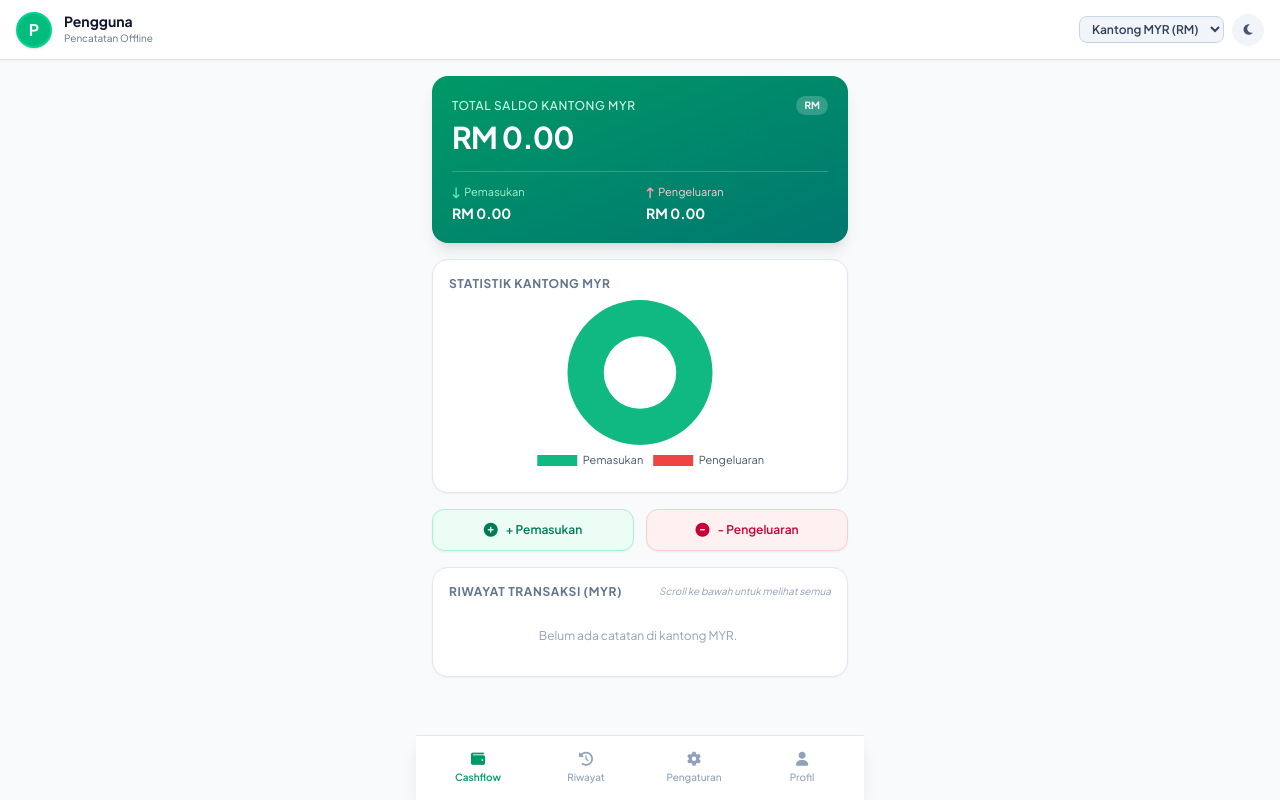
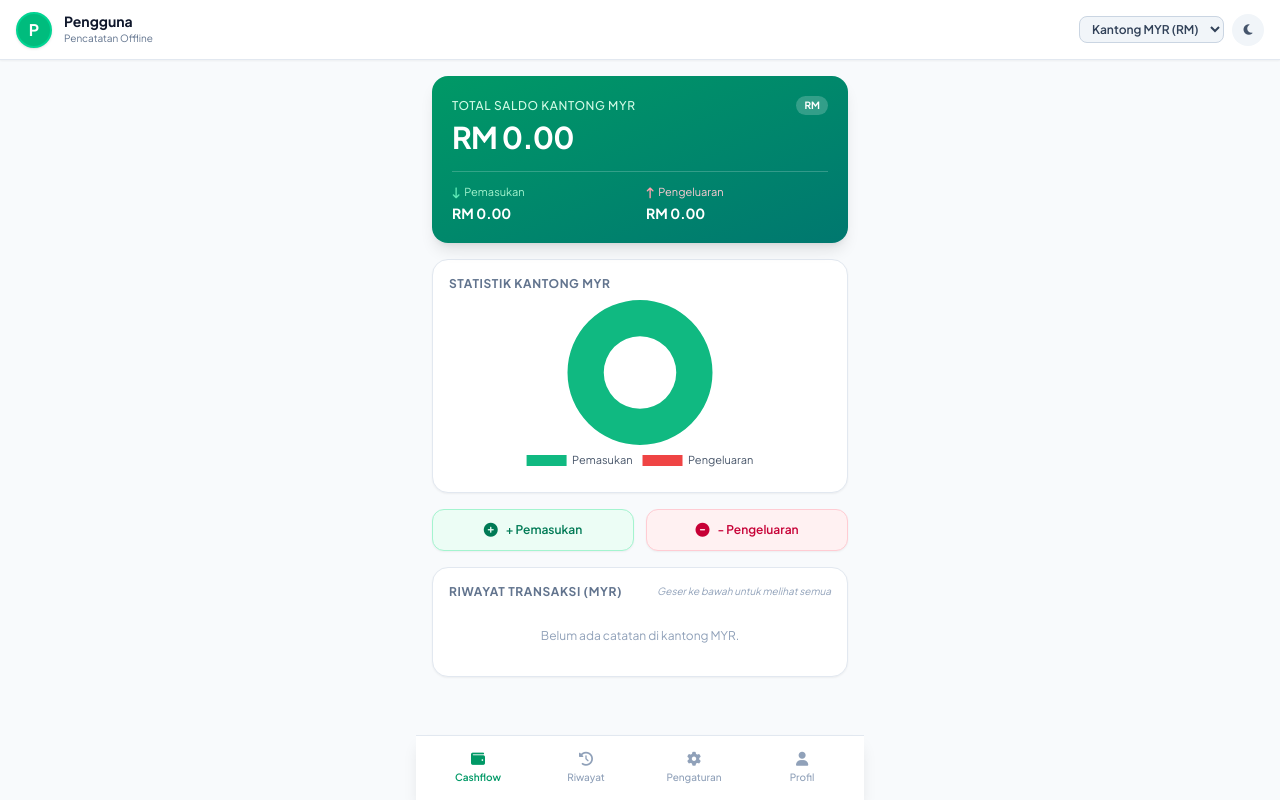
Before and after one commit to naokicuh/index.html, a plain HTML site: page index.html in a window 1280 px wide. Drawn offline with nearby package versions, Linux system fonts and the light colour scheme.

Commit message:
Update scroll instructions and adjust padding

```diff
--- a/index.html
+++ b/index.html
@@ -15,6 +15,7 @@
         @import url('https://fonts.googleapis.com/css2?family=Plus+Jakarta+Sans:wght@400;500;600;700&display=swap');
         body { font-family: 'Plus Jakarta Sans', sans-serif; overflow: hidden; }
 
+        /* Memastikan seluruh halaman utama bisa di-scroll ke bawah secara utuh */
         main {
             height: calc(100vh - 125px);
             overflow-y: auto;
@@ -52,9 +53,9 @@
     </header>
 
     <!-- KONTEN UTAMA HALAMAN TERPISAH (TAB / SLIDE) -->
-    <main class="flex-1 max-w-md w-full mx-auto p-4 pb-24">
+    <main class="flex-1 max-w-md w-full mx-auto p-4 pb-28">
 
-        <!-- SLIDE 1: BERANDA / DASHBOARD CASHFLOW -->
+        <!-- SLIDE 1: BERANDA / DASHBOARD CASHFLOW (Bisa di-scroll keseluruhan ke bawah) -->
         <section id="tab-dashboard" class="space-y-4">
             <!-- Kartu Saldo Utama Terpisah Per Mata Uang -->
             <div class="bg-gradient-to-br from-emerald-600 to-teal-700 text-white p-5 rounded-2xl shadow-lg relative overflow-hidden">
@@ -102,13 +103,13 @@
                 </button>
             </div>
 
-            <!-- Riwayat Transaksi Bisa Di-scroll Panjang ke Bawah -->
+            <!-- Riwayat Transaksi Panjang (Ikut bergeser/scroll dengan halaman beranda) -->
             <div class="bg-white dark:bg-slate-900 p-4 rounded-2xl border border-slate-200 dark:border-slate-800 shadow-xs">
                 <div class="flex items-center justify-between mb-3">
                     <h3 class="text-xs font-bold uppercase tracking-wider text-slate-500 dark:text-slate-400">Riwayat Transaksi (<span id="recentCurrencyLabel">MYR</span>)</h3>
-                    <span class="text-[10px] text-slate-400 italic">Scroll ke bawah untuk melihat semua</span>
+                    <span class="text-[10px] text-slate-400 italic">Geser ke bawah untuk melihat semua</span>
                 </div>
-                <div id="recentTransactionsList" class="space-y-2 max-h-96 overflow-y-auto pr-1">
+                <div id="recentTransactionsList" class="space-y-2">
                     <!-- Data transaksi dirender via JavaScript -->
                 </div>
             </div>
@@ -522,7 +523,7 @@
                     </div>
                 `;
 
-                // Tampilkan semua riwayat di beranda (bisa di-scroll panjang ke bawah)
+                // Seluruh riwayat tampil memanjang ke bawah dan beranda ikut ter-scroll
                 recentContainer.innerHTML += itemHTML;
                 fullContainer.innerHTML += itemHTML;
             });
```
